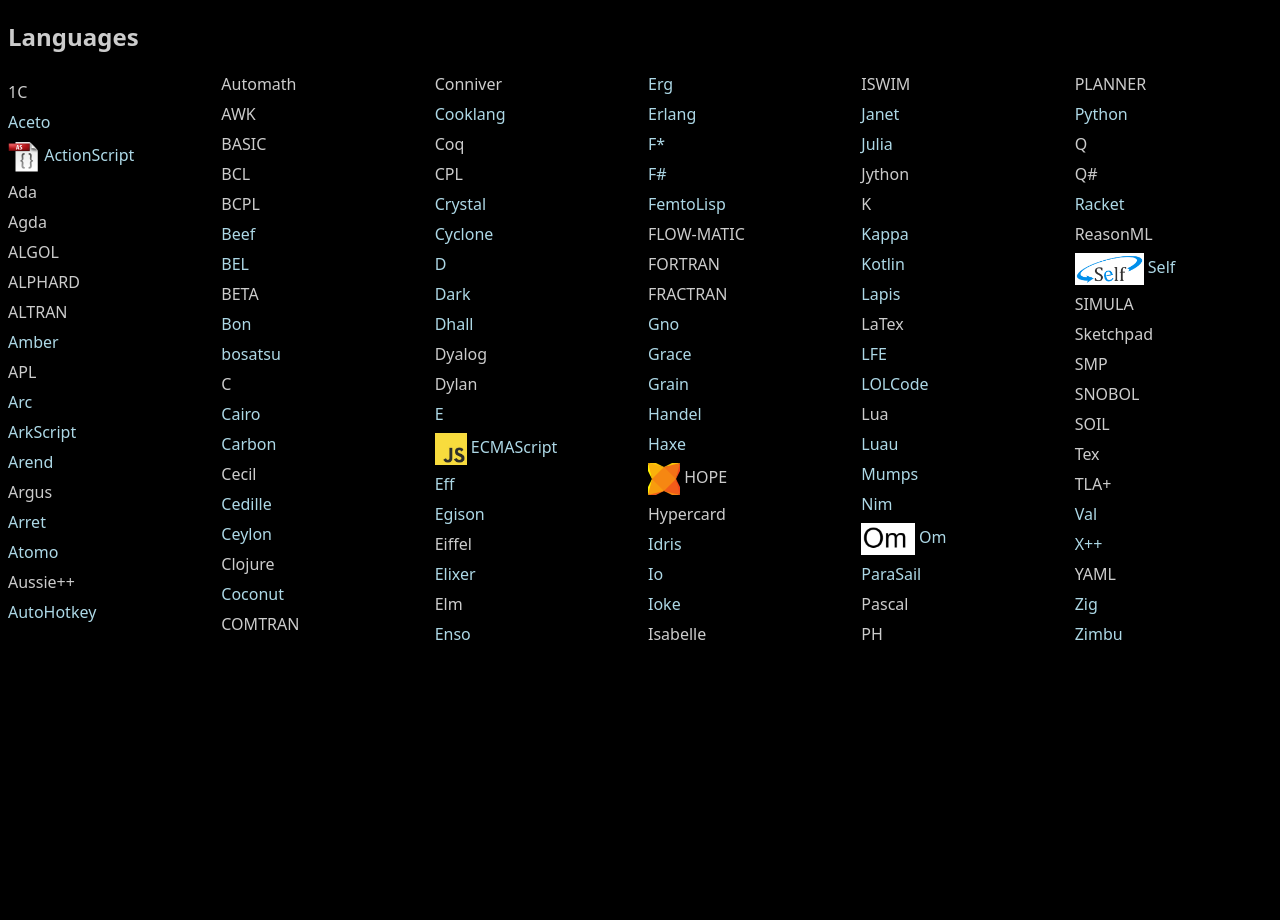
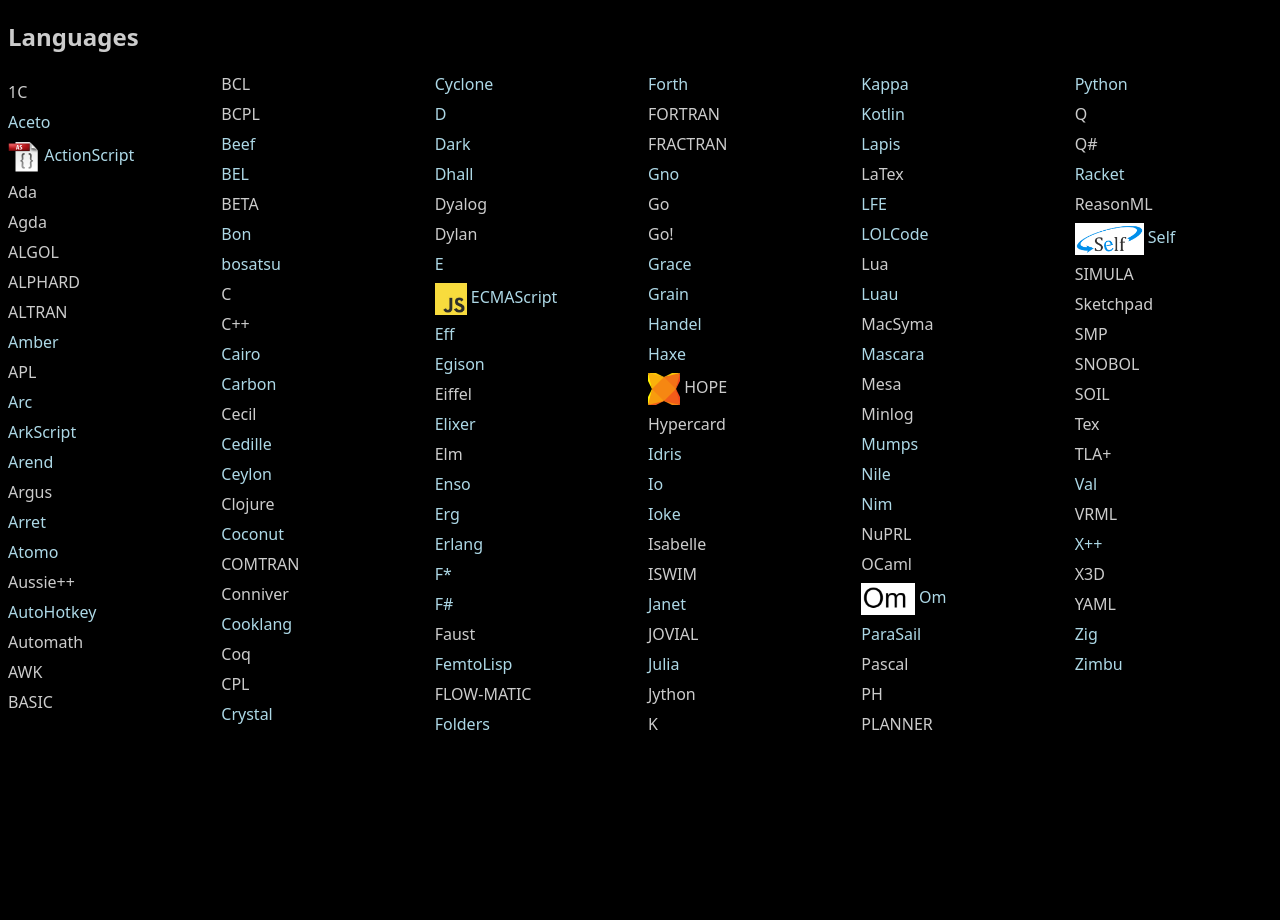
Before and after one commit to mlhaufe/pl-wiki, a Jekyll site: the page built from index.md, in a window 1280 px wide. Built offline with Jekyll 4.4.1, drawn with Linux system fonts in a browser that asks for light colours.

Commit message:
updated language list

```diff
--- a/_data/languages.yml
+++ b/_data/languages.yml
@@ -55,6 +55,10 @@
   urls:
     - https://news.ycombinator.com/item?id=13087103
     - https://news.ycombinator.com/item?id=13265758
+- name: C++
+  urls:
+    - https://devblogs.microsoft.com/cppblog/c20-concepts-are-here-in-visual-studio-2019-version-16-3
+    - https://search.brave.com/search?q=C%2B%2B+grammar+undecidable
 - name: Cairo
   homepage: https://www.cairo-lang.org/
 - name: Carbon
@@ -118,9 +122,18 @@
   homepage: https://www.fstar-lang.org/
 - name: F#
   homepage: https://fsharp.org/
+- name: Faust
+  urls:
+    - https://news.ycombinator.com/item?id=13012880
 - name: FemtoLisp
   homepage: https://github.com/JeffBezanson/femtolisp
 - name: FLOW-MATIC
+- name: Folders
+  homepage: http://danieltemkin.com/Esolangs/Folders
+- name: Forth
+  homepage: https://www.forth.com/forth/
+  urls:
+    - http://www.forth.org/
 - name: FORTRAN
   urls:
     - https://lfortran.org/
@@ -130,6 +143,13 @@
     - https://en.m.wikipedia.org/wiki/FRACTRAN
 - name: Gno
   homepage: https://github.com/gnolang/gno
+- name: Go
+  urls:
+    - https://en.wikipedia.org/wiki/Go_(programming_language)
+    - https://twitter.com/felixge/status/1170373793660973056
+- name: Go!
+  urls:
+    - https://en.wikipedia.org/wiki/Go!_(programming_language)
 - name: Grace
   homepage: http://gracelang.org/
 - name: Grain
@@ -151,6 +171,7 @@
 - name: ISWIM
 - name: Janet
   homepage: https://janet-lang.org/
+- name: JOVIAL
 - name: Julia
   homepage: https://julialang.org/
 - name: Jython
@@ -168,13 +189,22 @@
   homepage: http://www.lolcode.org/
 - name: Lua
   urls:
-    - https://en.wikipedia.org/wiki/Lua_(programming_language>)
+    - https://en.wikipedia.org/wiki/Lua_(programming_language)
 - name: Luau
   homepage: https://luau-lang.org/
+- name: MacSyma
+- name: Mascara
+  homepage: https://web.archive.org/web/20090401141153/http://ecmascript4.com/
+- name: Mesa
+- name: Minlog
 - name: Mumps
   homepage: https://www.cs.uni.edu/~okane/
+- name: Nile
+  homepage: https://github.com/damelang/nile
 - name: Nim
   homepage: https://nim-lang.org/
+- name: NuPRL
+- name: OCaml
 - name: Om
   homepage: http://www.om-language.org/
   logo: ./images/logos/om.png
@@ -214,8 +244,14 @@
 - name: TLA+
 - name: Val
   homepage: https://www.val-lang.dev/
+- name: VRML
+  urls:
+    - https://en.wikipedia.org/wiki/VRML
 - name: X++
   homepage: https://docs.microsoft.com/en-us/dynamicsax-2012/developer/x-language-programming-guide
+- name: X3D
+  urls:
+    - https://en.wikipedia.org/wiki/X3D
 - name: YAML
   urls:
     - https://github.com/cblp/yaml-sucks
```
Also changed, not shown: TODO.md (+0 -28 lines).
